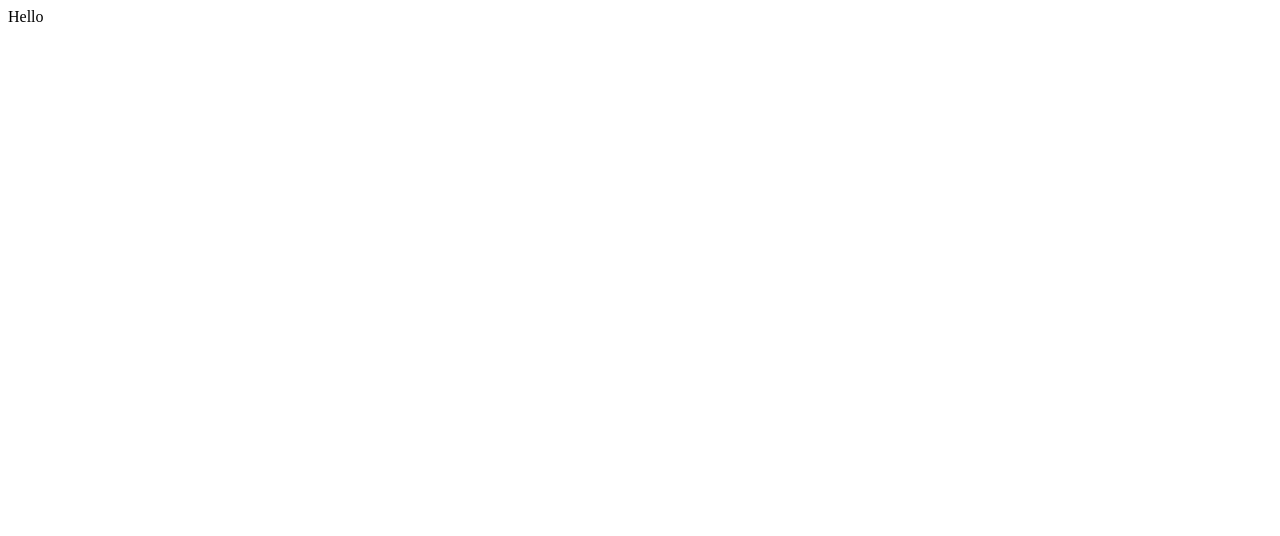
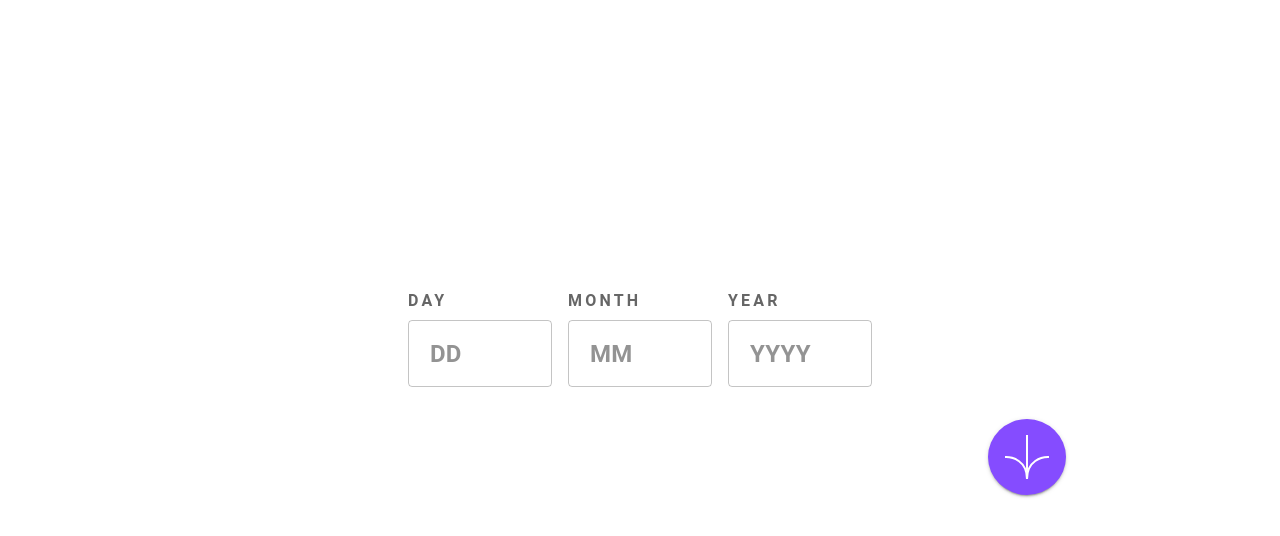
Before and after one commit to Jankela04/age-calculator, a React (Vite) app: page / in a window 1280 px wide. Shown: the top 536 px of the page. Built offline with nearby package versions, Linux system fonts and the light colour scheme.

Commit message:
finish form UI

```diff
--- a/src/App.tsx
+++ b/src/App.tsx
@@ -1,5 +1,7 @@
+import { AgeCalculator } from "@/features/AgeCalculator";
+
 function App() {
-    return <div>Hello</div>;
+    return <AgeCalculator />;
 }
 
 export default App;
--- a/src/components/Input/Input.tsx
+++ b/src/components/Input/Input.tsx
@@ -29,11 +29,11 @@ export const Input: FC<InputProps> = (props) => {
                         color: "black",
                         fontWeight: "bold",
                         fontSize: "1.5rem",
-                        px: ".5rem",
+                        px: { sm: ".5rem" },
                     },
                 }}
                 sx={{
-                    width: "9rem",
+                    width: { xs: "6rem", sm: "9em", md: "9em" },
                 }}
                 helperText={props.error && props.errortext}
                 error={props.error}
--- /dev/null
+++ b/src/features/AgeCalculator/AgeCalculator.tsx
@@ -0,0 +1,18 @@
+import { Form } from "./components/Form";
+import { Container } from "@mui/material";
+
+export const AgeCalculator = () => {
+    return (
+        <Container
+            maxWidth={"md"}
+            sx={{
+                display: "flex",
+                justifyContent: "center",
+                alignItems: "center",
+                minHeight: "100vh",
+            }}
+        >
+            <Form />
+        </Container>
+    );
+};
--- /dev/null
+++ b/src/features/AgeCalculator/components/Form/Form.tsx
@@ -0,0 +1,38 @@
+import { Input } from "@/components/Input";
+import { Box, Button } from "@mui/material";
+import SubmitIcon from "@/assets/icon-arrow.svg";
+
+export const Form = () => {
+    return (
+        <Box component="form" sx={{ width: "100%" }}>
+            <Box sx={{ display: "flex", gap: 2, justifyContent: "center" }}>
+                <Input inputlabel="day" errortext="Required" placeholder="DD" />
+                <Input
+                    inputlabel="month"
+                    errortext="Required"
+                    placeholder="MM"
+                />
+                <Input
+                    inputlabel="year"
+                    errortext="Required"
+                    placeholder="YYYY"
+                />
+            </Box>
+            <Box
+                sx={{
+                    py: 4,
+                    display: "flex",
+                    justifyContent: { xs: "center", sm: "flex-end" },
+                }}
+            >
+                <Button
+                    type="submit"
+                    variant="contained"
+                    sx={{ padding: 2, borderRadius: "50%" }}
+                >
+                    <img src={SubmitIcon} alt="submit icon" />
+                </Button>
+            </Box>
+        </Box>
+    );
+};
--- /dev/null
+++ b/src/features/AgeCalculator/components/Form/index.ts
@@ -0,0 +1 @@
+export * from "./Form";
--- /dev/null
+++ b/src/features/AgeCalculator/index.tsx
@@ -0,0 +1 @@
+export * from "./AgeCalculator";
```
